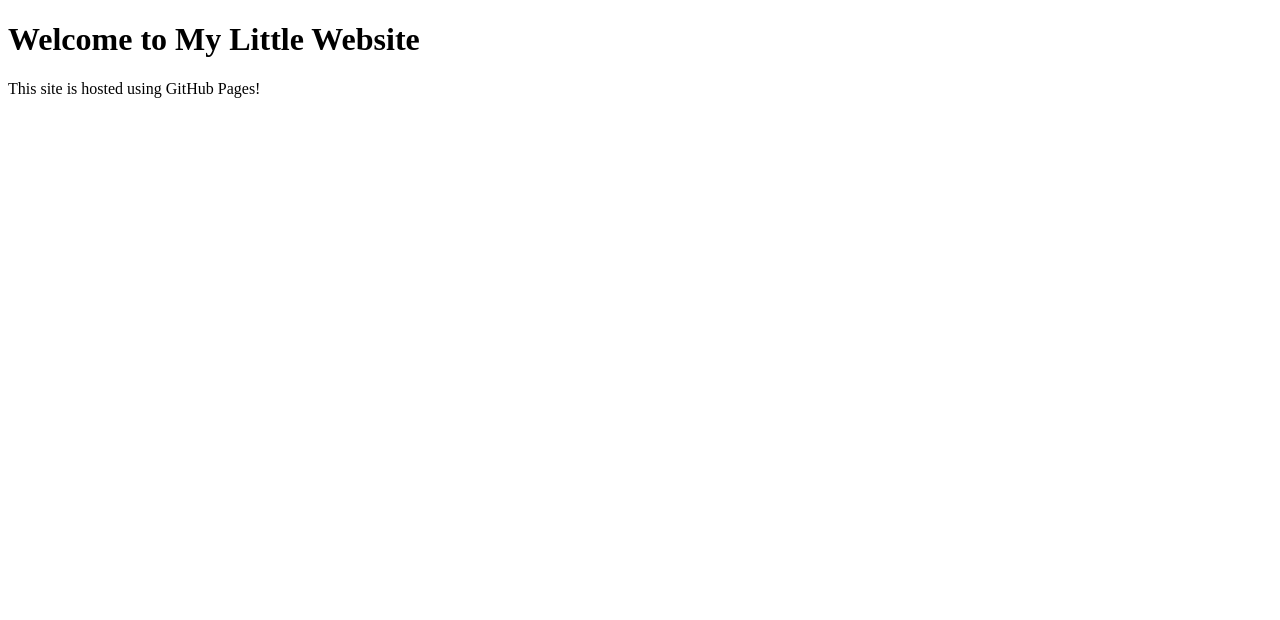
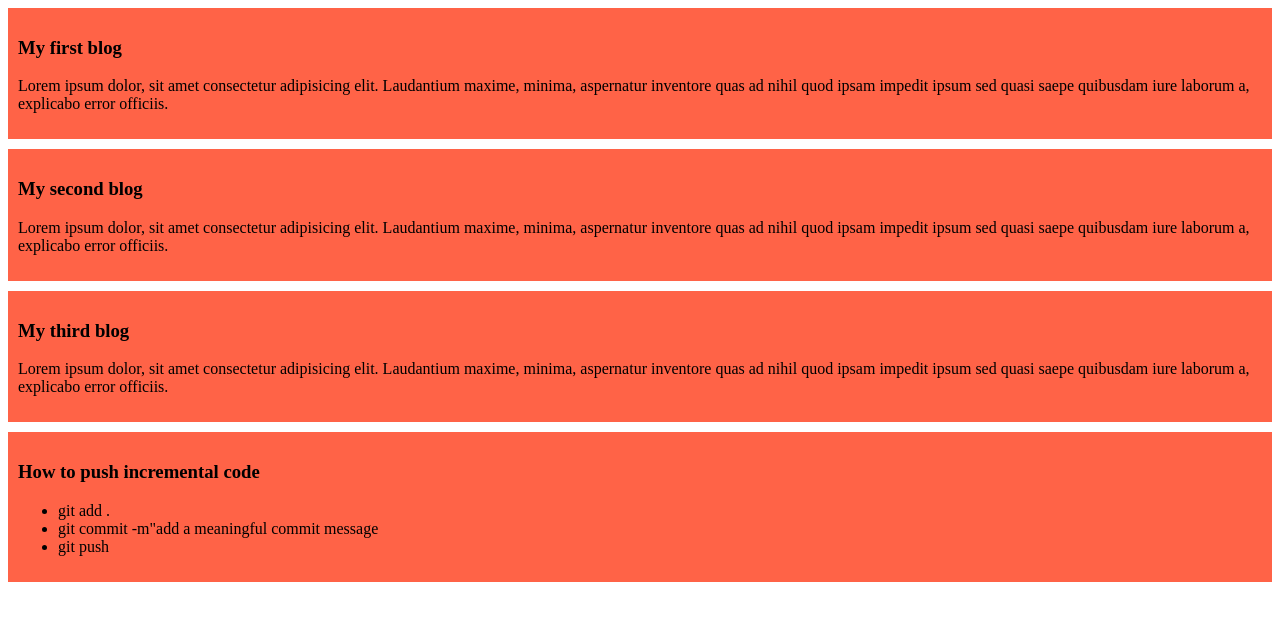
Before and after one commit to Takdirul-Rijan/my-little-website, a plain HTML site: page index.html in a window 1280 px wide. Drawn offline with Linux system fonts and the light colour scheme.

Commit message:
Update index.html

```diff
--- a/index.html
+++ b/index.html
@@ -1,10 +1,42 @@
 <!DOCTYPE html>
-<html>
+<html lang="en">
 <head>
-  <title>My Little Website</title>
+    <meta charset="UTF-8">
+    <meta name="viewport" content="width=device-width, initial-scale=1.0">
+    <title>My little website</title>
+
+    <link rel="stylesheet" href="styles/blog.css">
 </head>
 <body>
-  <h1>Welcome to My Little Website</h1>
-  <p>This site is hosted using GitHub Pages!</p>
+
+    <div>
+
+        <h3>My first blog</h3>
+        <p>Lorem ipsum dolor, sit amet consectetur adipisicing elit. Laudantium maxime, minima, aspernatur inventore quas ad nihil quod ipsam impedit ipsum sed quasi saepe quibusdam iure laborum a, explicabo error officiis.</p>
+
+    </div>
+    <div>
+
+        <h3>My second blog</h3>
+        <p>Lorem ipsum dolor, sit amet consectetur adipisicing elit. Laudantium maxime, minima, aspernatur inventore quas ad nihil quod ipsam impedit ipsum sed quasi saepe quibusdam iure laborum a, explicabo error officiis.</p>
+
+    </div>
+    <div>
+
+        <h3>My third blog</h3>
+        <p>Lorem ipsum dolor, sit amet consectetur adipisicing elit. Laudantium maxime, minima, aspernatur inventore quas ad nihil quod ipsam impedit ipsum sed quasi saepe quibusdam iure laborum a, explicabo error officiis.</p>
+
+    </div>
+
+    <div>
+        <h3>How to push incremental code</h3>
+
+        <ul>
+            <li>git add .</li>
+            <li>git commit -m"add a meaningful commit message</li>
+            <li>git push</li>
+        </ul>
+    </div>
+
 </body>
 </html>
```
